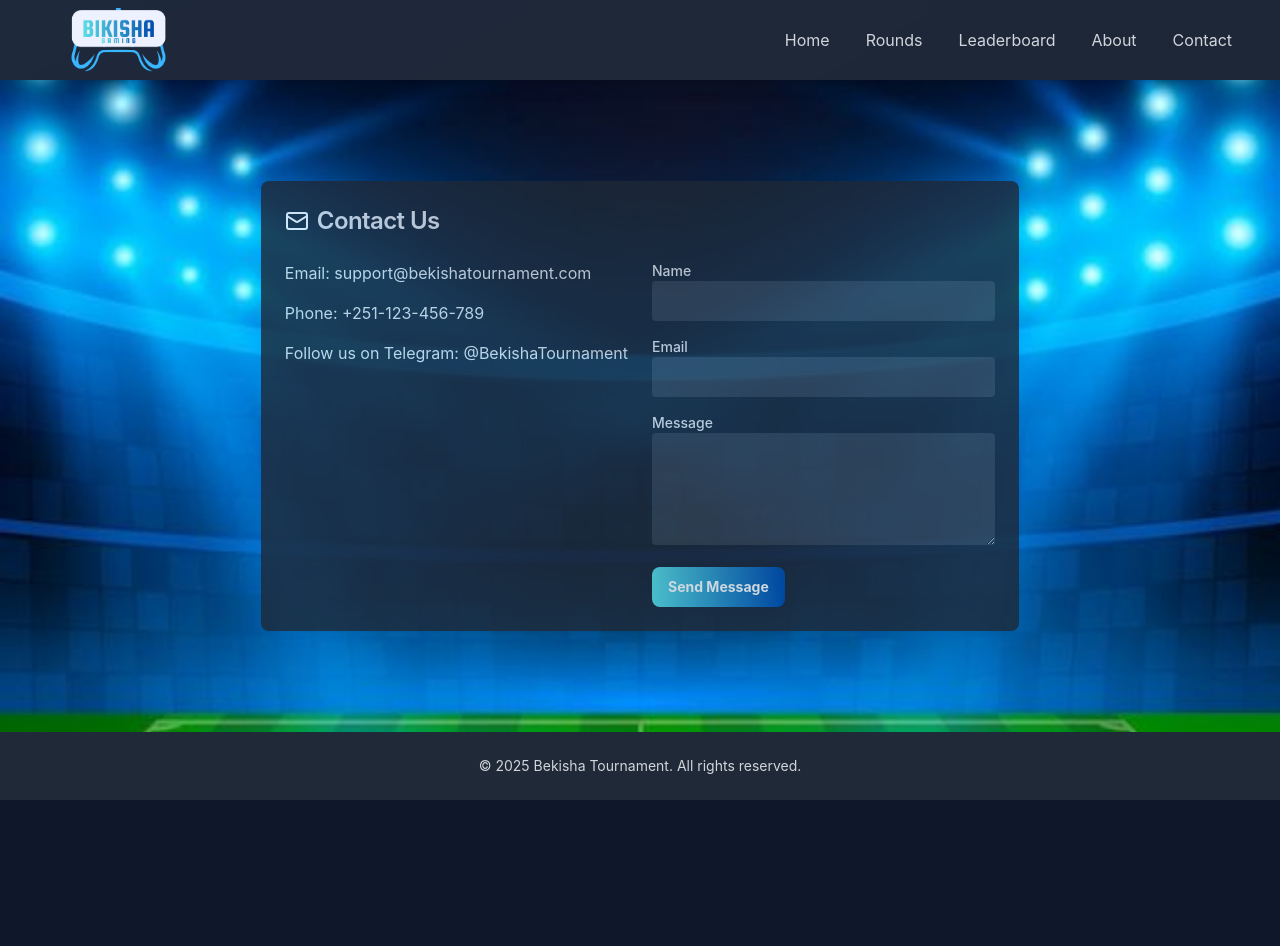
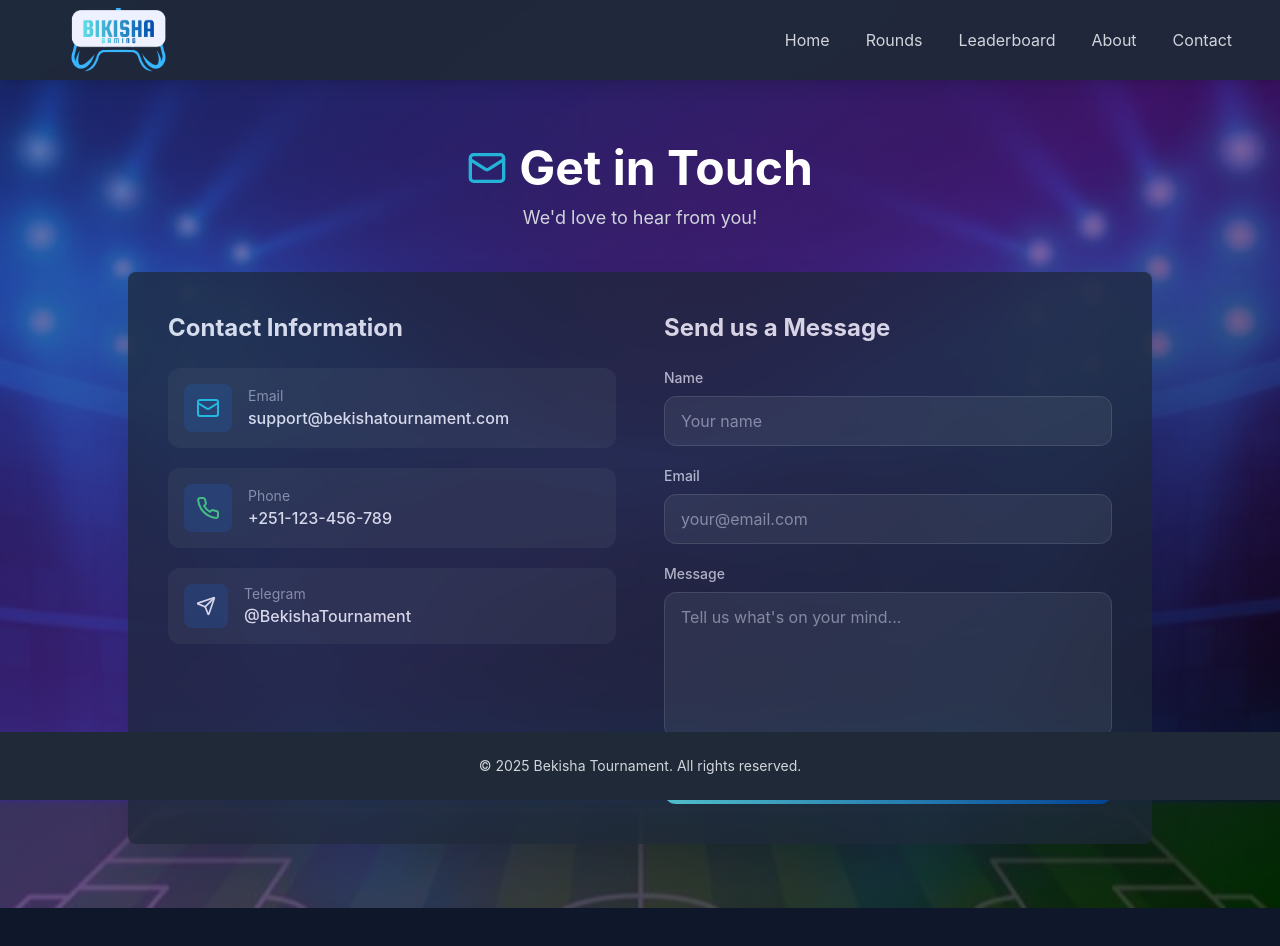
Before and after one commit to Hena7/PlayStation-Tournament-App, a React app in the folder frontend/: page /contact in a window 1280 px wide. Shown: the top 946 px of the page. Before the commit the page ends 800 px from the top, so only its background shows below. Built offline with nearby package versions, Linux system fonts and the light colour scheme; the HTML template or start-up script is replaced by a standard one.

Commit message:
UI improve

```diff
--- a/frontend/src/components/Footer.jsx
+++ b/frontend/src/components/Footer.jsx
@@ -2,7 +2,7 @@ import { Trophy } from "lucide-react";
 
 function Footer() {
   return (
-    <footer className="bg-gray-800 text-gray-300 py-6">
+    <footer className="bg-gray-800 text-gray-300 py-6 z-10 fixed bottom-0 w-full">
       <div className="flex justify-center items-center">
         <p className="text-sm">
           &copy; {new Date().getFullYear()} Bekisha Tournament. All rights
@@ -12,5 +12,4 @@ function Footer() {
     </footer>
   );
 }
-
 export default Footer;
--- a/frontend/src/pages/About.jsx
+++ b/frontend/src/pages/About.jsx
@@ -50,7 +50,7 @@ function About() {
               </p>
               <Button
                 onClick={() => navigate("/signin")}
-                className="bg-primary hover:bg-blue-700 text-white font-bold py-2 px-4 rounded-lg"
+                className="bg-primary hover:shadow-xl hover:shadow-primary/30 text-white font-bold py-3 px-6 rounded-xl transition-all duration-300 flex items-center justify-center gap-2 text-lg"
               >
                 Join Now
               </Button>
--- a/frontend/src/pages/Contact.jsx
+++ b/frontend/src/pages/Contact.jsx
@@ -1,14 +1,13 @@
 import { useState } from "react";
-import { Button } from ".././components/ui/button";
+import { Button } from "../components/ui/button";
 import {
   Card,
   CardContent,
   CardHeader,
   CardTitle,
-} from ".././components/ui/card";
-import { Mail } from "lucide-react";
-import Footer from ".././components/Footer";
-import "./App.css";
+} from "../components/ui/card";
+import { Mail, Send, Phone } from "lucide-react"; // Removed Telegram
+import Footer from "../components/Footer";
 import Header from "../components/Header";
 
 function Contact() {
@@ -24,82 +23,143 @@ function Contact() {
 
   const handleSubmit = (e) => {
     e.preventDefault();
-    // Placeholder for form submission logic
     alert("Form submitted! We will get back to you soon.");
     setFormData({ name: "", email: "", message: "" });
   };
 
   return (
-    <div className="min-h-screen bg-gradient-to-br from-blue-900 to-black flex flex-col">
-      {/* Navbar */}
+    <div className="min-h-screen bg-gradient-to-br from-blue-900 via-purple-900 to-black flex flex-col mb-16">
       <Header />
 
-      {/* Main Content */}
-      <div className="flex-1 flex items-center justify-center relative py-16">
-        <div className="absolute inset-0 flex items-center justify-center">
+      <div className="flex-1 relative overflow-hidden">
+        {/* Animated Background */}
+        <div className="absolute inset-0 opacity-30">
+          <div className="absolute inset-0 bg-gradient-to-t from-black/70 via-transparent to-black/30" />
           <img
             src="/contact.jpg"
-            alt="Game Controller"
-            className="w-full h-full object-cover"
-            style={{ willChange: "transform, opacity" }}
+            alt="Gaming Setup"
+            className="w-full h-full object-cover animate-pulse"
+            style={{ animation: "pulse 6s infinite" }}
           />
         </div>
-        <div className="max-w-4xl mx-auto px-4 z-10">
-          <Card className="bg-gray-800 border-none text-gray-200 hover:shadow-lg transition-shadow animate-fade-in opacity-80">
-            <CardHeader>
-              <CardTitle className="flex items-center text-2xl">
-                <Mail className="h-6 w-6 mr-2 text-white" />
-                Contact Us
-              </CardTitle>
-            </CardHeader>
-            <CardContent>
-              <div className="grid grid-cols-1 md:grid-cols-2 gap-6">
-                <div className="space-y-4 animate-slide-up">
-                  <p>Email: support@bekishatournament.com</p>
-                  <p>Phone: +251-123-456-789</p>
-                  <p>Follow us on Telegram: @BekishaTournament</p>
+
+        {/* Content */}
+        <div className="relative z-10 flex items-center justify-center py-12 px-4 sm:py-16">
+          <div className="max-w-5xl w-full">
+            <div className="text-center mb-10">
+              <h1 className="text-3xl sm:text-4xl md:text-5xl font-bold text-white mb-3 flex items-center justify-center gap-3">
+                <Mail className="h-10 w-10 text-cyan-400 animate-pulse" />
+                Get in Touch
+              </h1>
+              <p className="text-gray-300 text-lg">
+                We'd love to hear from you!
+              </p>
             </div>
-                <form
-                  onSubmit={handleSubmit}
-                  className="space-y-4 animate-slide-up"
-                >
+
+            <Card className="bg-gray-800/90 backdrop-blur-xl border-none shadow-2xl hover:shadow-primary/20 transition-all duration-500 opacity-80">
+              <CardContent className="p-6 sm:p-8 lg:p-10">
+                <div className="grid grid-cols-1 lg:grid-cols-2 gap-8 lg:gap-12">
+                  {/* Contact Info */}
+                  <div className="space-y-6">
+                    <h2 className="text-2xl font-bold text-white mb-6">
+                      Contact Information
+                    </h2>
+
+                    <div className="space-y-5">
+                      <div className="flex items-center gap-4 p-4 bg-gray-700/50 rounded-xl hover:bg-gray-700/70 transition-all group">
+                        <div className="p-3 bg-primary/20 rounded-lg group-hover:bg-primary/30 transition-all">
+                          <Mail className="h-6 w-6 text-cyan-400" />
+                        </div>
                         <div>
-                    <label className="block text-sm font-medium">Name</label>
+                          <p className="text-sm text-gray-400">Email</p>
+                          <p className="text-white font-medium">
+                            support@bekishatournament.com
+                          </p>
+                        </div>
+                      </div>
+
+                      <div className="flex items-center gap-4 p-4 bg-gray-700/50 rounded-xl hover:bg-gray-700/70 transition-all group">
+                        <div className="p-3 bg-primary/20 rounded-lg group-hover:bg-primary/30 transition-all">
+                          <Phone className="h-6 w-6 text-green-400" />
+                        </div>
+                        <div>
+                          <p className="text-sm text-gray-400">Phone</p>
+                          <p className="text-white font-medium">
+                            +251-123-456-789
+                          </p>
+                        </div>
+                      </div>
+
+                      <div className="flex items-center gap-4 p-4 bg-gray-700/50 rounded-xl hover:bg-gray-700/70 transition-all group">
+                        <div className="p-3 bg-primary/20 rounded-lg group-hover:bg-primary/30 transition-all">
+                          <Send className="h-5 w-5" />
+                        </div>
+                        <div>
+                          <p className="text-sm text-gray-400">Telegram</p>
+                          <p className="text-white font-medium">
+                            @BekishaTournament
+                          </p>
+                        </div>
+                      </div>
+                    </div>
+                  </div>
+
+                  {/* Contact Form */}
+                  <form onSubmit={handleSubmit} className="space-y-5">
+                    <h2 className="text-2xl font-bold text-white mb-6">
+                      Send us a Message
+                    </h2>
+
+                    <div>
+                      <label className="block text-sm font-medium text-gray-300 mb-2">
+                        Name
+                      </label>
                       <input
                         type="text"
                         name="name"
                         value={formData.name}
                         onChange={handleChange}
-                      className="w-full p-2 bg-gray-700 rounded text-white"
+                        className="w-full px-4 py-3 bg-gray-700/70 border border-gray-600 rounded-xl text-white placeholder-gray-400 focus:outline-none focus:ring-2 focus:ring-primary focus:border-transparent transition-all"
+                        placeholder="Your name"
                         required
                       />
                     </div>
+
                     <div>
-                    <label className="block text-sm font-medium">Email</label>
+                      <label className="block text-sm font-medium text-gray-300 mb-2">
+                        Email
+                      </label>
                       <input
                         type="email"
                         name="email"
                         value={formData.email}
                         onChange={handleChange}
-                      className="w-full p-2 bg-gray-700 rounded text-white"
+                        className="w-full px-4 py-3 bg-gray-700/70 border border-gray-600 rounded-xl text-white placeholder-gray-400 focus:outline-none focus:ring-2 focus:ring-primary focus:border-transparent transition-all"
+                        placeholder="your@email.com"
                         required
                       />
                     </div>
+
                     <div>
-                    <label className="block text-sm font-medium">Message</label>
+                      <label className="block text-sm font-medium text-gray-300 mb-2">
+                        Message
+                      </label>
                       <textarea
                         name="message"
                         value={formData.message}
                         onChange={handleChange}
-                      className="w-full p-2 bg-gray-700 rounded text-white"
-                      rows="4"
+                        className="w-full px-4 py-3 bg-gray-700/70 border border-gray-600 rounded-xl text-white placeholder-gray-400 focus:outline-none focus:ring-2 focus:ring-primary focus:border-transparent transition-all resize-none"
+                        rows="5"
+                        placeholder="Tell us what's on your mind..."
                         required
-                    ></textarea>
+                      />
                     </div>
+
                     <Button
                       type="submit"
-                    className="bg-primary hover:bg-blue-700 text-white font-bold py-2 px-4 rounded-lg"
+                      className="w-full bg-primary hover:shadow-xl hover:shadow-primary/30 text-white font-bold py-3 px-6 rounded-xl transition-all duration-300 flex items-center justify-center gap-2 text-lg"
                     >
+                      <Send className="h-5 w-5" />
                       Send Message
                     </Button>
                   </form>
@@ -108,8 +168,8 @@ function Contact() {
             </Card>
           </div>
         </div>
+      </div>
 
-      {/* Footer */}
       <Footer />
     </div>
   );
--- a/frontend/src/pages/Home.jsx
+++ b/frontend/src/pages/Home.jsx
@@ -31,7 +31,7 @@ function Home() {
         {/* Start Playing Button */}
         <Button
           onClick={() => navigate("/signin")}
-          className="max-md:py-6 max-md:px-14 max-md:text-sm relative bg-primary hover:bg-blue-700 text-white font-bold py-8 px-16 rounded-full text-lg shadow-lg hover:shadow-inherit z-10  my-32 active:scale-95 transition-shadow hover:shadow-lg animate-fade-in opacity-80"
+          className="max-md:py-6 max-md:px-14 max-md:text-sm relative bg-primary text-white font-bold py-8 px-16 rounded-full text-lg shadow-lg  z-10  my-32 active:scale-95 hover:shadow-lg animate-fade-in opacity-80 hover:shadow-primary/30 transition-all duration-300"
         >
           Start Playing
         </Button>
--- a/frontend/src/pages/Rounds.jsx
+++ b/frontend/src/pages/Rounds.jsx
@@ -140,7 +140,7 @@ function Rounds() {
                     onClick={() =>
                       setActiveRound(`round-${round.round_number}`)
                     }
-                    className={`px-5 py-2.5 rounded-lg font-medium transition-all
+                    className={`px-5 py-2.5 rounded-full font-medium transition-all
                     ${
                       activeRound === `round-${round.round_number}`
                         ? "bg-primary text-white shadow-lg"
```
Also changed, not shown: frontend/src/pages/Leaderboard.jsx (+157 -74 lines). Lines whose indentation alone changed are shown as unchanged.
